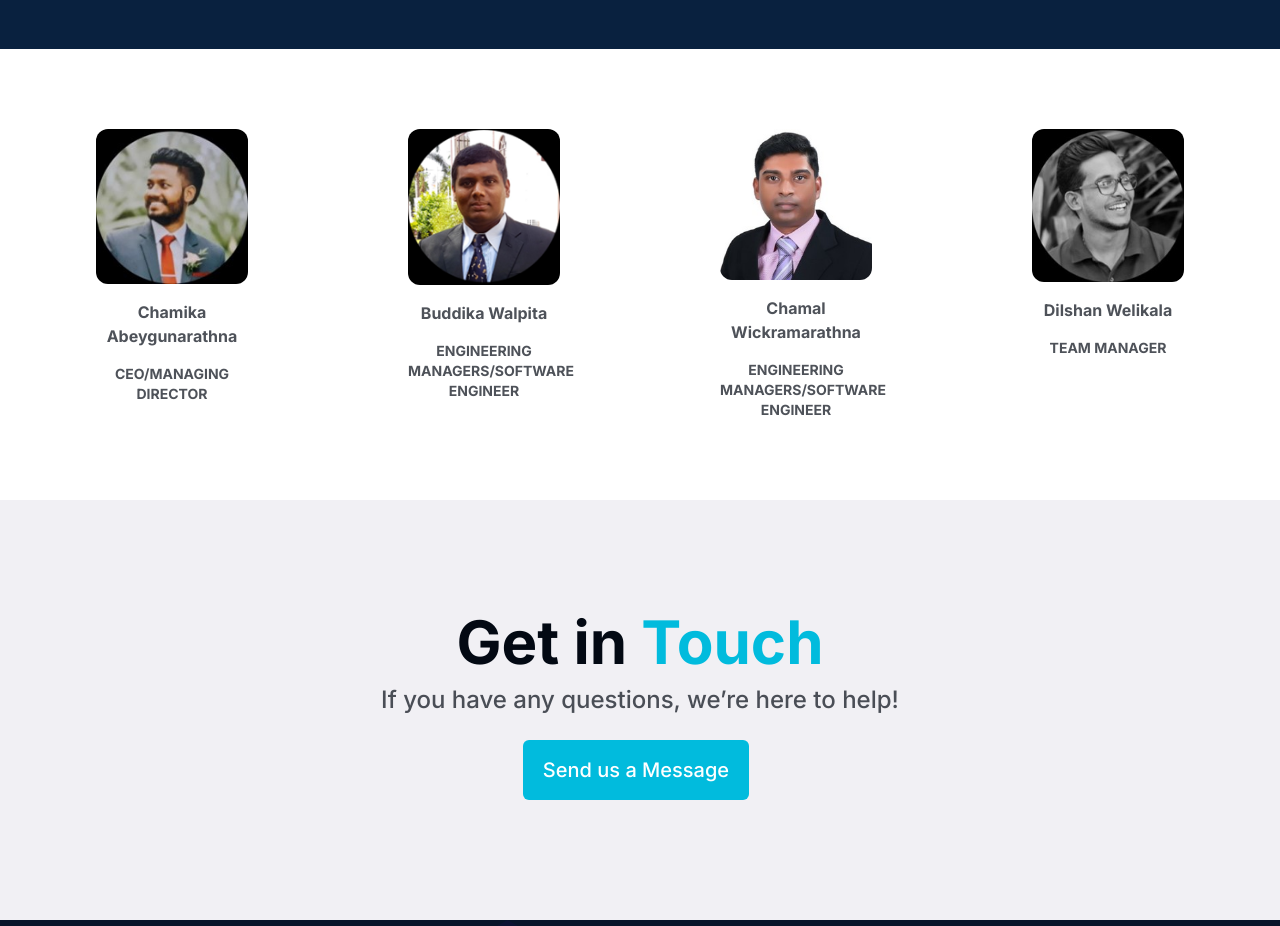
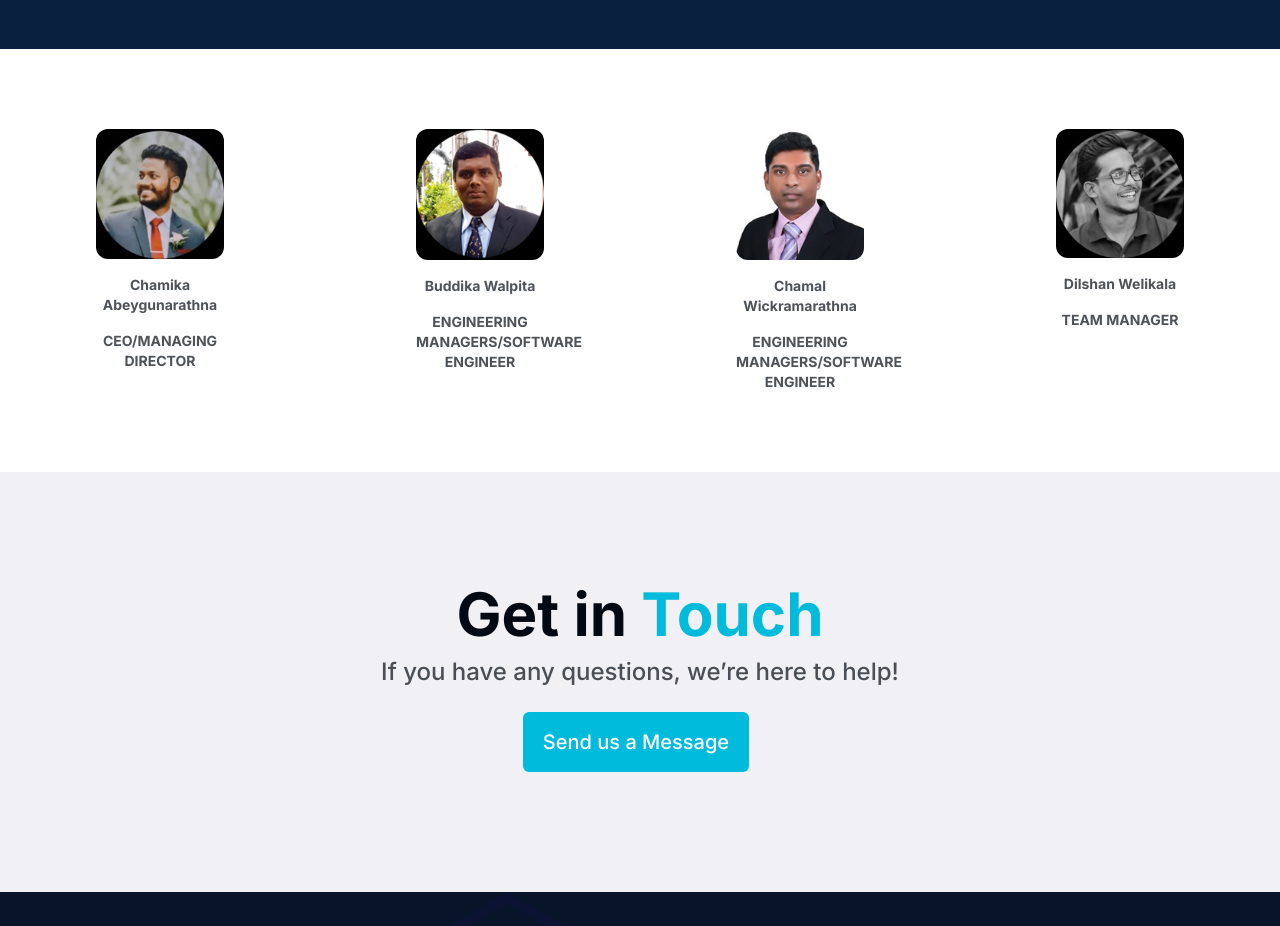
Before and after one commit to shaniAbeywick/it-company-website, a Next.js app: page /about in a window 1280 px wide. Shown: the part 1060-1986 px from the top of the page. Built offline with nearby package versions, Linux system fonts and the light colour scheme.

Commit message:
adding some few style changes to employee section

```diff
--- a/app/components/AboutUsEmployee.tsx
+++ b/app/components/AboutUsEmployee.tsx
@@ -61,14 +61,15 @@
             </div>
             <div className="bg-white">
                 <div className='lg:container py-20 p-10'>
-                    <div className="grid lg:grid-cols-4 md:grid-cols-2 grid-cols-1 gap-40">
+                    <div className="grid lg:grid-cols-4 md:grid-cols-2 grid-cols-1 gap-48">
+
                         <div className="flex flex-col">
                             <button className="" onClick={openModal1}>
                                 <div className="relative">
                                     <div className="employeeImg">
                                         <Image src="/images/user1.jpg" alt='empolyeeImg' width={177} height={180} className='w-full h-full rounded-xl' />
                                     </div>
-                                    <h2 className='text-black-100 text-opacity-70 text-md font-bold mt-4 employee-name'>Chamika Abeygunarathna</h2>
+                                    <h2 className='text-black-100 text-opacity-70 text-sm font-bold mt-4 employee-name'>Chamika Abeygunarathna</h2>
                                     <h2 className='text-black-100 text-opacity-70 text-sm text-center font-bold mt-4'>CEO/MANAGING DIRECTOR </h2>
                                 </div>
                             </button>
@@ -106,7 +107,7 @@
                                     <div className="employeeImg">
                                         <Image src="/images/user2.png" alt='empolyeeImg' width={177} height={180} className='w-full h-full rounded-xl' />
                                     </div>
-                                    <h2 className='text-black-100 text-opacity-70 text-md font-bold mt-4 employee-name'>Buddika Walpita</h2>
+                                    <h2 className='text-black-100 text-opacity-70 text-sm font-bold mt-4 employee-name'>Buddika Walpita</h2>
                                     <h2 className='text-black-100 text-opacity-70 text-sm text-center font-bold mt-4'>ENGINEERING MANAGERS/SOFTWARE ENGINEER</h2>
                                 </div>
                             </button>
@@ -150,7 +151,7 @@
                                     <div className="employeeImg">
                                         <Image src="/images/user3.jpg" alt='empolyeeImg' width={177} height={180} className='w-full h-full rounded-xl' />
                                     </div>
-                                    <h2 className='text-black-100 text-opacity-70 text-md font-bold mt-4 employee-name'>Chamal Wickramarathna </h2>
+                                    <h2 className='text-black-100 text-opacity-70 text-sm font-bold mt-4 employee-name'>Chamal Wickramarathna </h2>
                                     <h2 className='text-black-100 text-opacity-70 text-sm text-center font-bold mt-4'>ENGINEERING MANAGERS/SOFTWARE ENGINEER</h2>
                                 </div>
                             </button>
@@ -180,7 +181,7 @@
                                     <div className="employeeImg">
                                         <Image src="/images/user4.jpg" alt='empolyeeImg' width={177} height={180} className='w-full h-full rounded-xl' />
                                     </div>
-                                    <h2 className='text-black-100 text-opacity-70 text-md font-bold mt-4 employee-name'>Dilshan Welikala</h2>
+                                    <h2 className='text-black-100 text-opacity-70 text-sm font-bold mt-4 employee-name'>Dilshan Welikala</h2>
                                     <h2 className='text-black-100 text-opacity-70 text-sm text-center font-bold mt-4'>TEAM MANAGER</h2>
                                 </div>
                             </button>
--- a/app/globals.css
+++ b/app/globals.css
@@ -192,7 +192,7 @@
   }   */
   .employee-name{
 
-  background: linear-gradient(to right, #01BBDD 50%, white 50%);
+  background: linear-gradient(to right, #01BBDD 20%, white 50%);
   background-size: 200% 100%;
   background-position: right bottom;
   transition: all .5s ease-out;
```
Also changed, not shown: public/images/user3.jpg.
